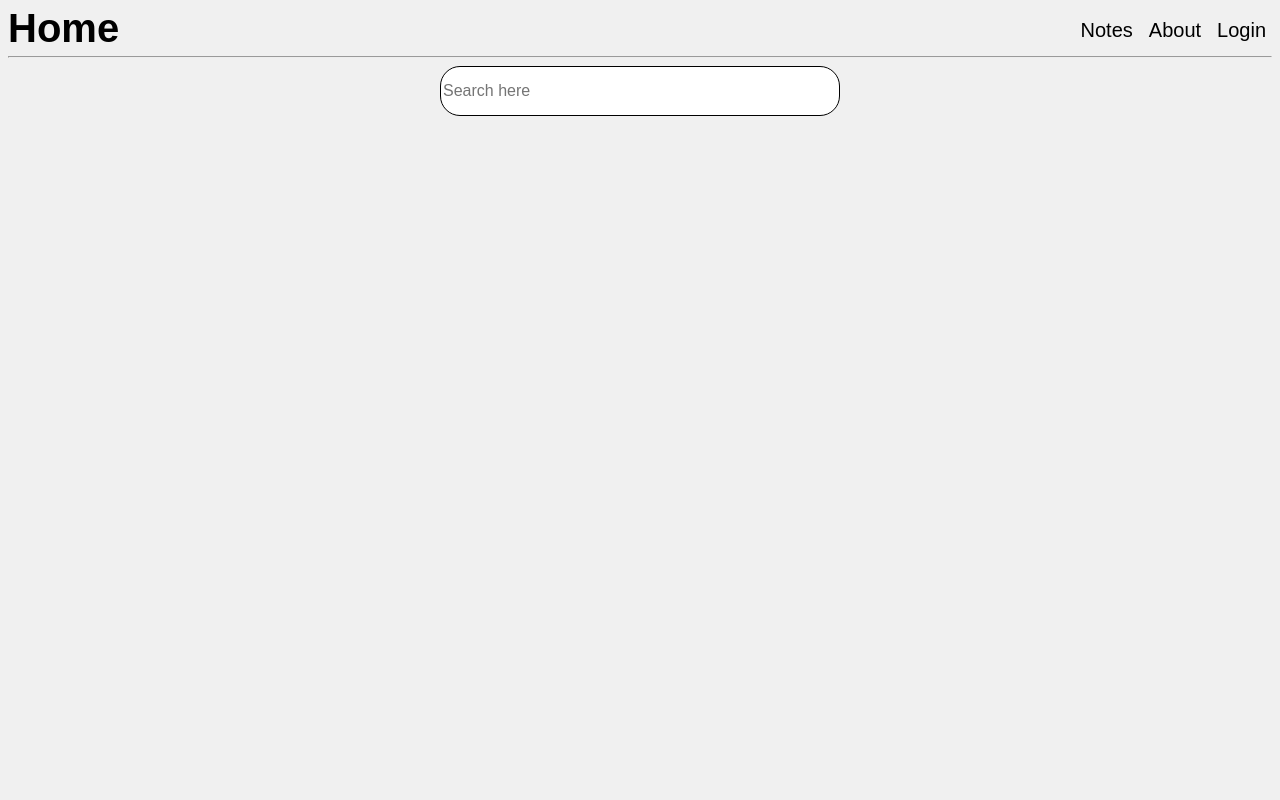
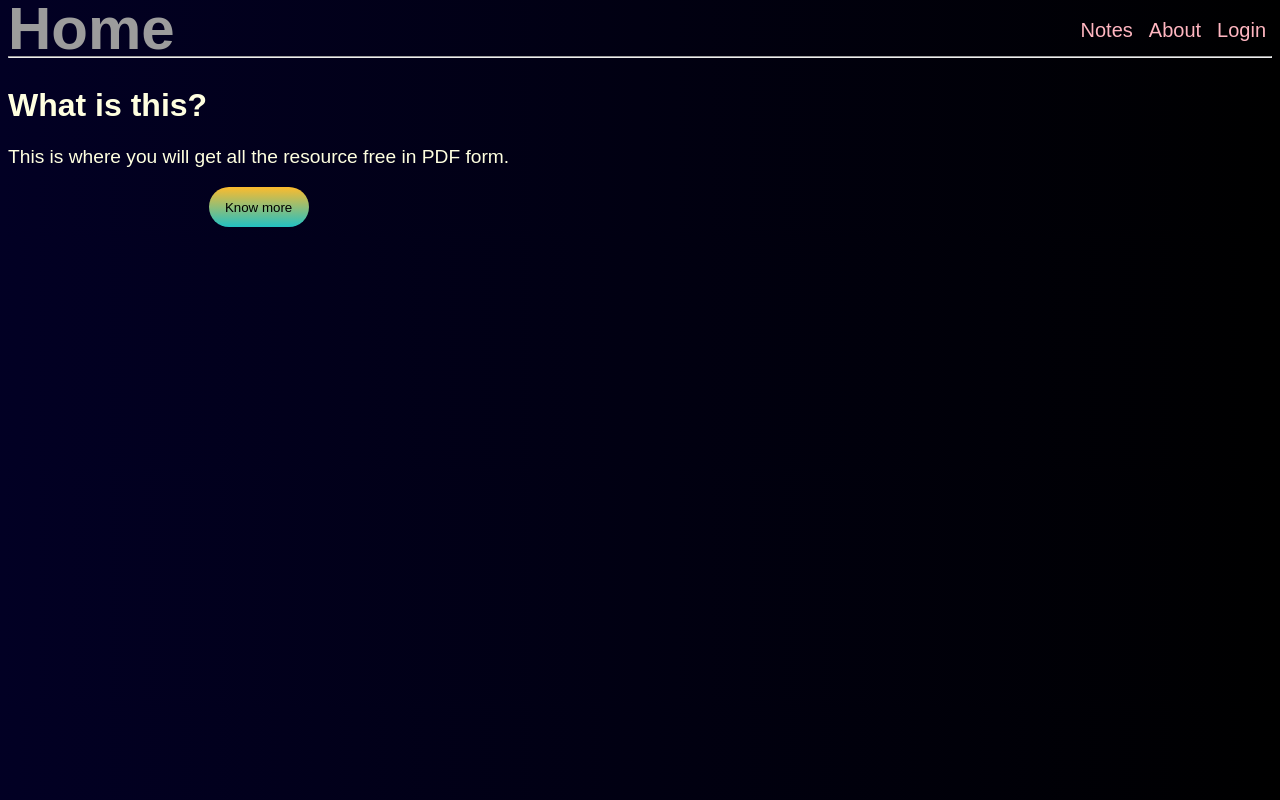
Before and after one commit to yout10/Project-1, a plain HTML site: page index.html in a window 1280 px wide. Drawn offline with Linux system fonts and the light colour scheme.

Commit message:
modified:   index.css 	modified:   index.html 	modified:   user.html

```diff
--- a/index.css
+++ b/index.css
@@ -1,8 +1,11 @@
 body{
+    display: block;
     font-family: Arial, sans-serif;
-    background-color: #f0f0f0;
+    background: rgb(2,0,36);
+    background: linear-gradient(90deg, rgba(2,0,36,1) 0%, rgba(0,0,0,1) 100%, rgba(0,212,255,1) 100%);
     justify-content: center;
     align-items: center;
+    color: lightyellow;
 }
 
 nav{
@@ -16,9 +19,11 @@ nav .menu button{
     font-size: 20px;
     background: none;
     border: none;
+    color: lightpink;
 }
 nav h1{
-    font-size: 40px;
+    font-size: 60px;
+    color: rgb(156, 156, 156);
 }
 .menu{
     display: flex;
@@ -46,20 +51,42 @@ nav h1{
     max-width: var(nav);
 }
 
+
+
+/* content */
+
 main{
-    justify-content: center;
-    align-items: center;
+    display: flex;
+
+    .content{
+        width: fit-content;
+        p{
+            font-size: larger;
+        }
+    }
 }
 
-#search-bar{
+/* know-more */
+
+.know-more{
+    border: none;
     border-radius: 20px;
-    border: solid;
-    border-width: 1px;
+    width: 100px;
+    height: 40px;
+    background: rgb(34,193,195);
+    background: linear-gradient(0deg, rgba(34,193,195,1) 0%, rgba(253,187,45,1) 100%);
+}
+
+.know{
     align-items: center;
     justify-content: center;
-    width: 400px;
-    height: 50px;
 }
-#search-bar::placeholder{
-    font-size: larger;
-}
+
+/* Ellipse 1 */
+
+position: absolute;
+width: 158px;
+height: 158px;
+
+background: linear-gradient(180deg, rgba(0, 0, 0, 0.5) 0%, #666666 92.5%);
+background-blend-mode: soft-light;
--- a/index.html
+++ b/index.html
@@ -17,10 +17,14 @@
         </div>
     </nav>
     <hr />
-    <main align="center">
-
-        <input type="search" o name="" id="search-bar" placeholder="Search here">
-
+    <main>
+        <div class="content">
+            <h1>What is this?</h2>
+            <p>This is where you will get all the resource free in PDF form.</p>
+            <div class="know" align="center">
+                <button class="know-more">Know more</button>
+            </div>
+        </div>
     </main>
     </body>
 </html>
```
Also changed, not shown: user.html (+6 -3 lines).
